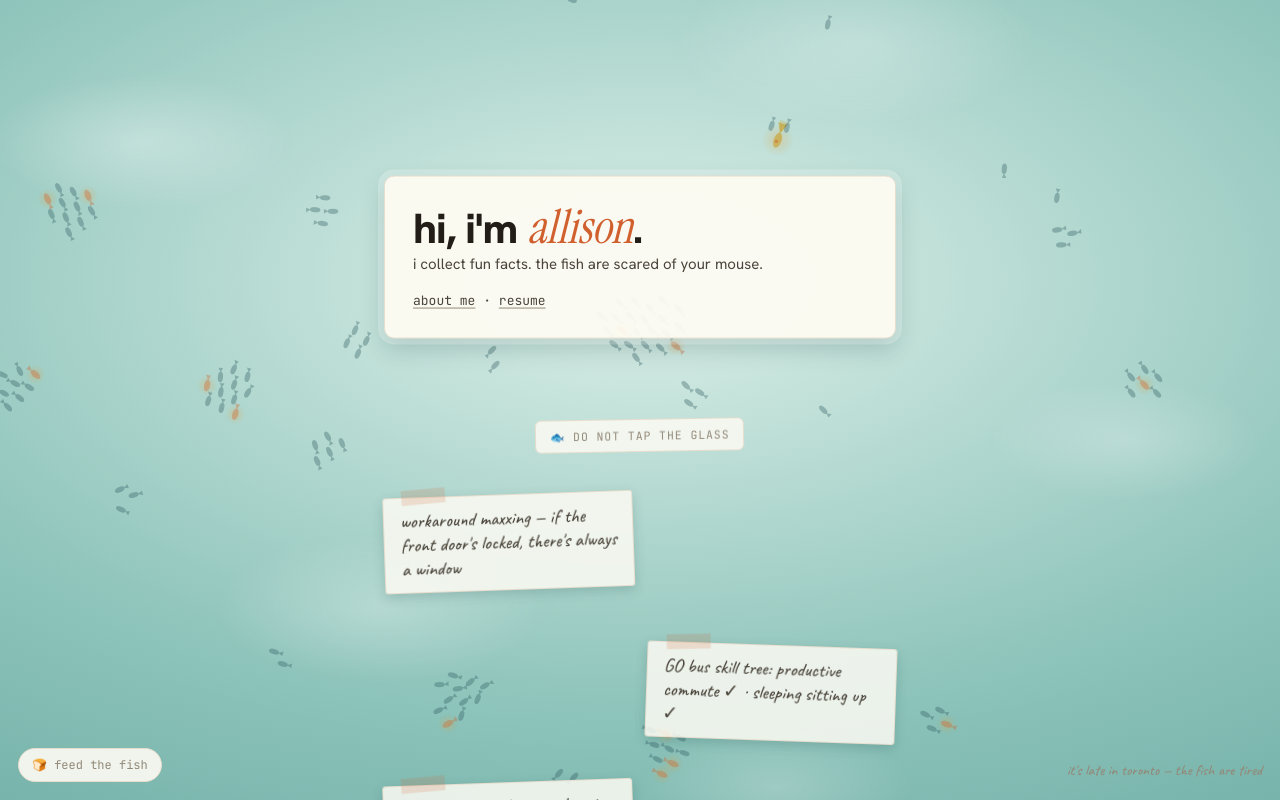
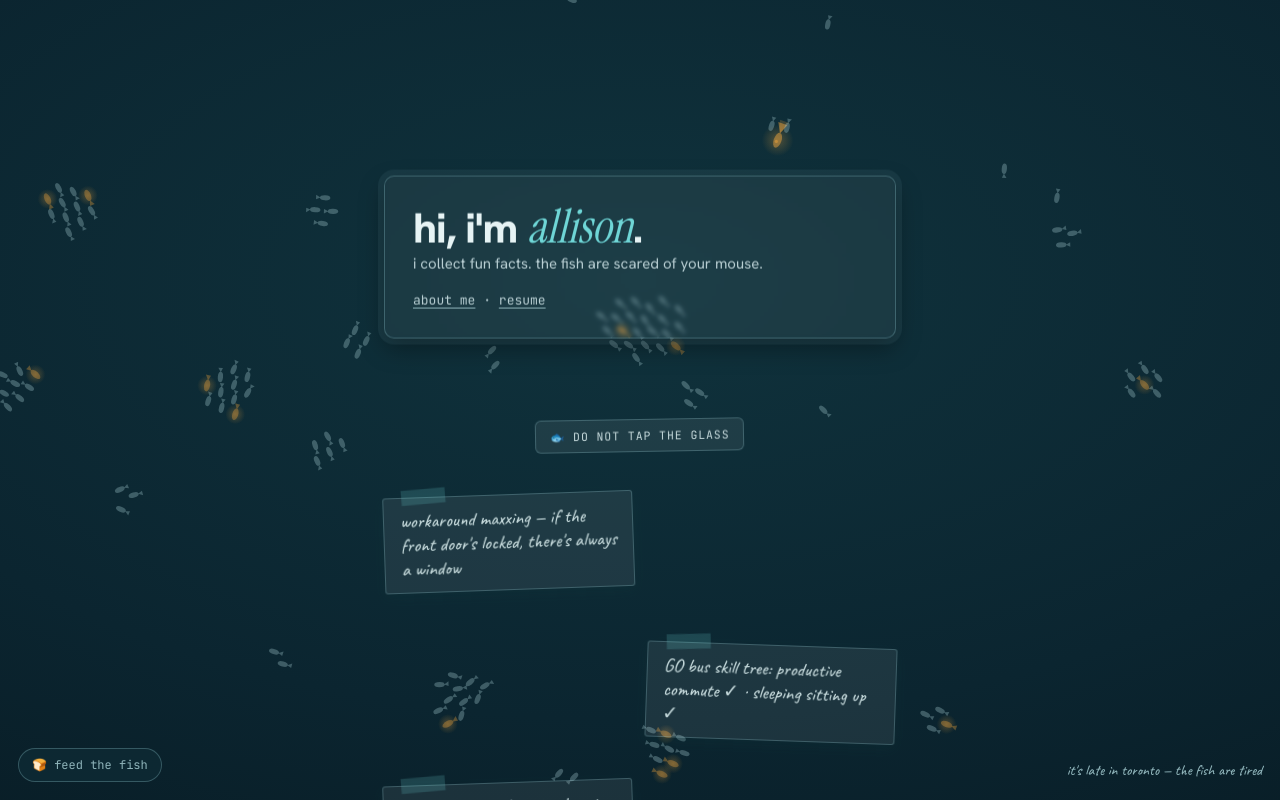
Before and after one commit to allison-stack/personal-portfolio, a Next.js app: page / in a window 1280 px wide. Shown: the top 800 px of the page. Built offline with nearby package versions, Linux system fonts and the light colour scheme.

Commit message:
feat(playground): night-tank skin — glass cards, pale fish, glowing koi after 11pm toronto

```diff
--- a/app/globals.css
+++ b/app/globals.css
@@ -805,3 +805,46 @@ a:focus-visible {
 .pond .scrap {
   box-shadow: 0 4px 12px rgba(15, 60, 60, 0.18);
 }
+
+/* ---------- pond water theme: night skin (23:00-06:59 toronto) ---------- */
+.pond--night {
+  --bg: #0e2a34;
+  --ink: #e6f3f4;
+  --body: #b9cfd3;
+  --muted: #8fb4ba;
+  --line: rgba(159, 214, 222, 0.28);
+  --accent: #6fd6d6;
+  --water-line: rgba(159, 214, 222, 0.5);
+  --fish-ink: #9fc4c9;
+  --fish-koi: #e8a13d;
+  --fish-gold: #e8a13d;
+  --fx-ink: #6fd6d6;
+  color: var(--ink);
+}
+.pond--night ::selection {
+  background: var(--accent);
+  color: #071820;
+}
+.pond--night .water {
+  background: radial-gradient(120% 100% at 50% 35%, #10333d 0%, #0b2530 55%, #071820 100%);
+}
+.pond--night .water::after {
+  display: none; /* no sun, no caustics */
+}
+.pond--night .pg-card {
+  background: rgba(255, 255, 255, 0.055);
+  border-color: rgba(159, 214, 222, 0.28);
+  backdrop-filter: blur(2px);
+  box-shadow:
+    0 0 0 6px rgba(159, 214, 222, 0.07),
+    0 10px 24px rgba(0, 0, 0, 0.35);
+}
+.pond--night .scrap,
+.pond--night .glass-sign {
+  background: rgba(255, 255, 255, 0.07);
+  border-color: rgba(159, 214, 222, 0.25);
+  color: #c5d9db;
+}
+.pond--night .scrap-tape {
+  background: rgba(111, 214, 214, 0.18);
+}
```
